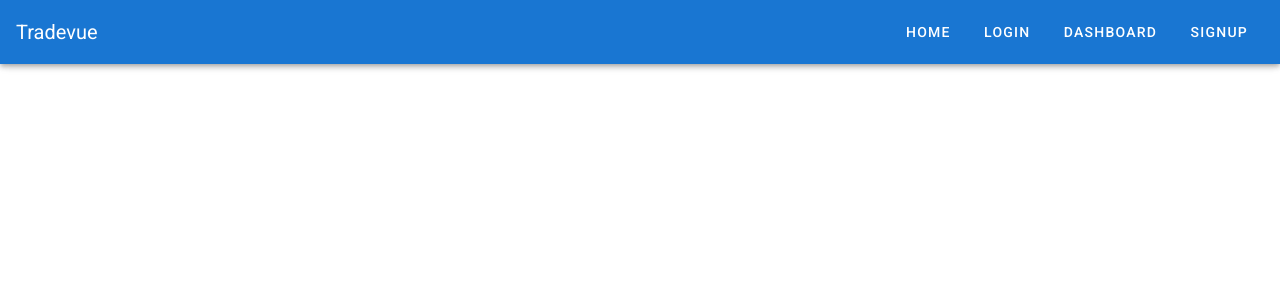
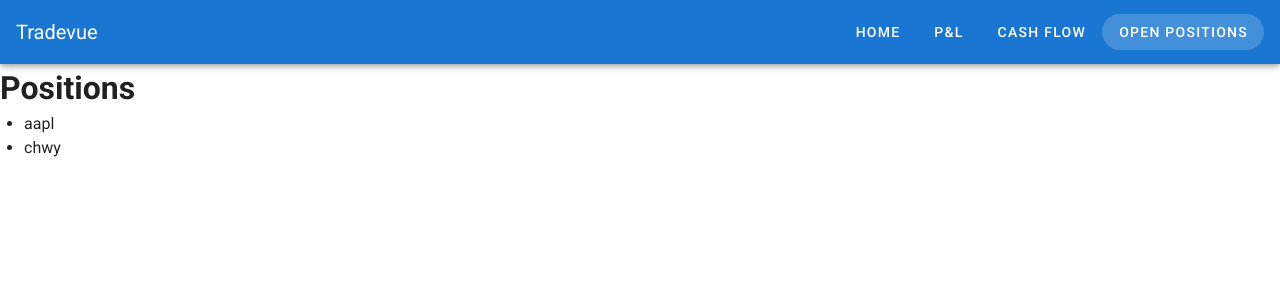
Before and after one commit to anthonycarminati/tradevue, a Vue app: page /open-positions in a window 1280 px wide. Shown: the top 300 px of the page. Built offline with nearby package versions, Linux system fonts and the light colour scheme.

Commit message:
added fin views and moved test pages to archive

```diff
--- a/src/App.vue
+++ b/src/App.vue
@@ -1,17 +1,6 @@
 <template>
   <v-app>
-    <v-app-bar app color="primary" dark>
-      <v-toolbar-title>Tradevue</v-toolbar-title>
-      <v-spacer />
-      <v-btn
-        v-for="link in links"
-        :key="link.label"
-        text
-        rounded
-        :to="link.url"
-        >{{ link.label }}</v-btn
-      >
-    </v-app-bar>
+    <TheNavBar />
     <v-content>
       <router-view />
     </v-content>
@@ -19,27 +8,14 @@
 </template>
 
 <script>
+import TheNavBar from "./components/TheNavBar";
 export default {
   name: "App",
   data: () => ({
-    links: [
-      {
-        label: "Home",
-        url: "/"
-      },
-      {
-        label: "Login",
-        url: "/login"
-      },
-      {
-        label: "Dashboard",
-        url: "/dashboard"
-      },
-      {
-        label: "Signup",
-        url: "/signup"
-      }
-    ]
-  })
+    //
+  }),
+  components: {
+    TheNavBar
+  }
 };
 </script>
--- /dev/null
+++ b/src/components/TheNavBar.vue
@@ -0,0 +1,39 @@
+<template>
+  <v-app-bar app color="primary" dark>
+    <v-toolbar-title>
+      Tradevue
+    </v-toolbar-title>
+    <v-spacer />
+    <v-btn v-for="link in links" :key="link.label" text rounded :to="link.url">
+      {{ link.label }}
+    </v-btn>
+  </v-app-bar>
+</template>
+
+<script>
+export default {
+  name: "TheNavBar",
+  data: () => ({
+    links: [
+      {
+        label: "Home",
+        url: "/home"
+      },
+      {
+        label: "P&L",
+        url: "/profit-and-loss"
+      },
+      {
+        label: "Cash Flow",
+        url: "/cash-flow"
+      },
+      {
+        label: "Open Positions",
+        url: "/open-positions"
+      }
+    ]
+  })
+};
+</script>
+
+<style></style>
--- a/src/router/index.js
+++ b/src/router/index.js
@@ -1,38 +1,32 @@
 import Vue from "vue";
 import VueRouter from "vue-router";
-import Home from "../views/Home.vue";
 
 Vue.use(VueRouter);
 
 const routes = [
   {
-    path: "/",
+    path: "/home",
     name: "home",
-    component: Home
+    component: () => import("../views/Home.vue")
   },
   {
-    path: "/about",
-    name: "about",
-    // route level code-splitting
-    // this generates a separate chunk (about.[hash].js) for this route
-    // which is lazy-loaded when the route is visited.
-    component: () =>
-      import(/* webpackChunkName: "about" */ "../views/About.vue")
+    path: "/profit-and-loss",
+    name: "profit-and-loss",
+    component: () => import("../views/ProfitAndLoss.vue")
   },
   {
-    path: "/login",
-    name: "login",
-    component: () => import("../views/Login.vue")
+    path: "/cash-flow",
+    name: "cash-flow",
+    component: () => import("../views/CashFlow.vue")
   },
   {
-    path: "/dashboard",
-    name: "dashboard",
-    component: () => import("../views/Dashboard.vue")
+    path: "/open-positions",
+    name: "open-positions",
+    component: () => import("../views/OpenPositions.vue")
   },
   {
-    path: "/signup",
-    name: "signup",
-    component: () => import("../views/Signup.vue")
+    path: "*",
+    component: () => import("../views/Home.vue")
   }
 ];
 
--- /dev/null
+++ b/src/views/CashFlow.vue
@@ -0,0 +1,9 @@
+<template>
+  <div></div>
+</template>
+
+<script>
+export default {};
+</script>
+
+<style></style>
--- a/src/views/Home.vue
+++ b/src/views/Home.vue
@@ -8,6 +8,6 @@
 // @ is an alias to /src
 
 export default {
-  name: 'home',
-}
+  name: "home"
+};
 </script>
--- /dev/null
+++ b/src/views/OpenPositions.vue
@@ -0,0 +1,25 @@
+<template>
+  <div>
+    <h1>Positions</h1>
+    <ul>
+      <li v-for="pos in positions" :key="pos.symbol">{{ pos.symbol }}</li>
+    </ul>
+  </div>
+</template>
+
+<script>
+export default {
+  data: () => ({
+    positions: [
+      {
+        symbol: "aapl"
+      },
+      {
+        symbol: "chwy"
+      }
+    ]
+  })
+};
+</script>
+
+<style></style>
--- /dev/null
+++ b/src/views/ProfitAndLoss.vue
@@ -0,0 +1,9 @@
+<template>
+  <div></div>
+</template>
+
+<script>
+export default {};
+</script>
+
+<style></style>
--- a/src/views/Signup.vue
+++ /dev/null
@@ -1,29 +0,0 @@
-<template>
-  <v-container>
-    <v-row>
-      <v-col>
-        <h1>Signup</h1>
-        <v-form>
-          <v-text-field label="Email" type="email" />
-          <v-autocomplete label="Which browser do you use?" :items="browsers" />
-        </v-form>
-      </v-col>
-    </v-row>
-  </v-container>
-</template>
-
-<script>
-export default {
-  data: () => ({
-    browsers: [
-      "Google Chrome",
-      "Firefox",
-      "Safari",
-      "Opera",
-      "Internet Exploder"
-    ]
-  })
-};
-</script>
-
-<style></style>
```
Also changed, not shown: src/views/archive/Signup.vue (added, +68 -0 lines), src/views/archive/About.vue (renamed from src/views/About.vue), src/views/archive/Dashboard.vue (renamed from src/views/Dashboard.vue), src/views/archive/Login.vue (renamed from src/views/Login.vue).
